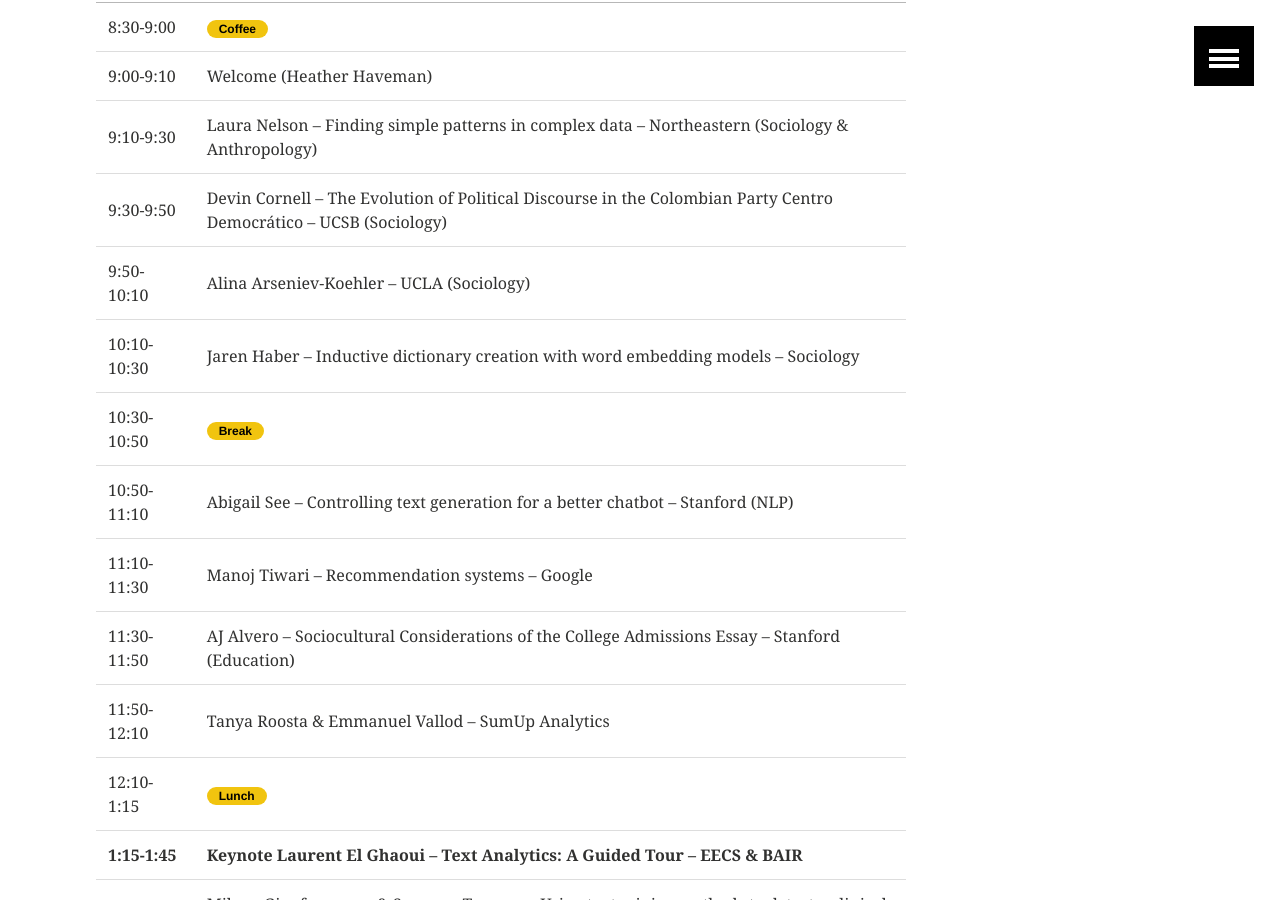
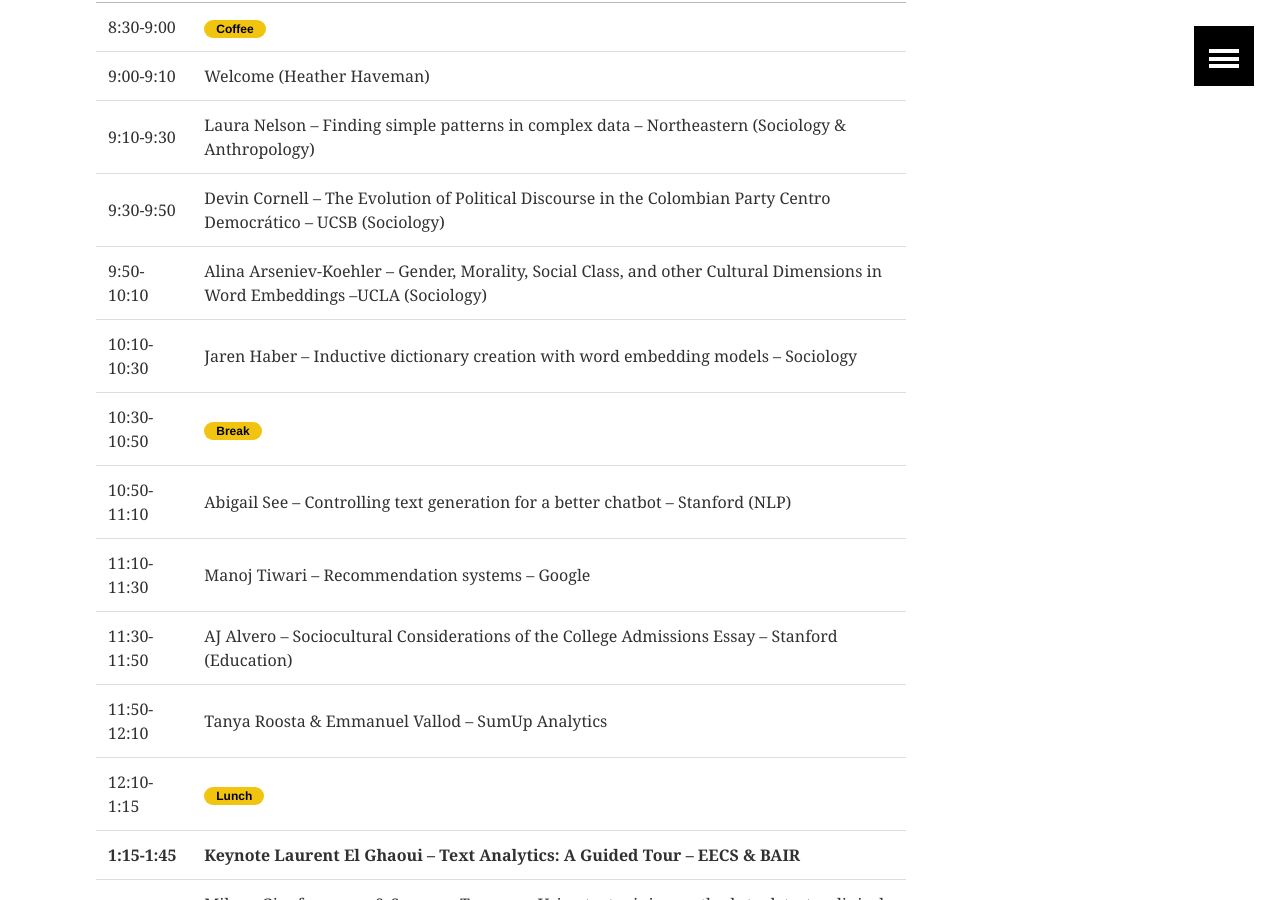
Before and after one commit to TextXD/textxd.github.io, a Jekyll site: the page built from programs/textxd2018.md, in a window 1280 px wide and 900 px high, scrolled down 2650 px. Built offline with Jekyll 4.4.1, drawn with Linux system fonts in a browser that asks for light colours.

Commit message:
Update textxd2018.md

```diff
--- a/programs/textxd2018.md
+++ b/programs/textxd2018.md
@@ -76,7 +76,7 @@ image:
 |----
 | 9:30-9:50 | Devin Cornell -- The Evolution of Political Discourse in the Colombian Party Centro Democrático -- UCSB (Sociology) |
 |----
-| 9:50-10:10 | Alina Arseniev-Koehler -- UCLA (Sociology) |
+| 9:50-10:10 | Alina Arseniev-Koehler -- Gender, Morality, Social Class, and other Cultural Dimensions in Word Embeddings --UCLA (Sociology) |
 | 10:10-10:30 | Jaren Haber -- Inductive dictionary creation with word embedding models -- Sociology |
 | 10:30-10:50 |  <span class="badge warning">Break</span>   |
 |----
```
